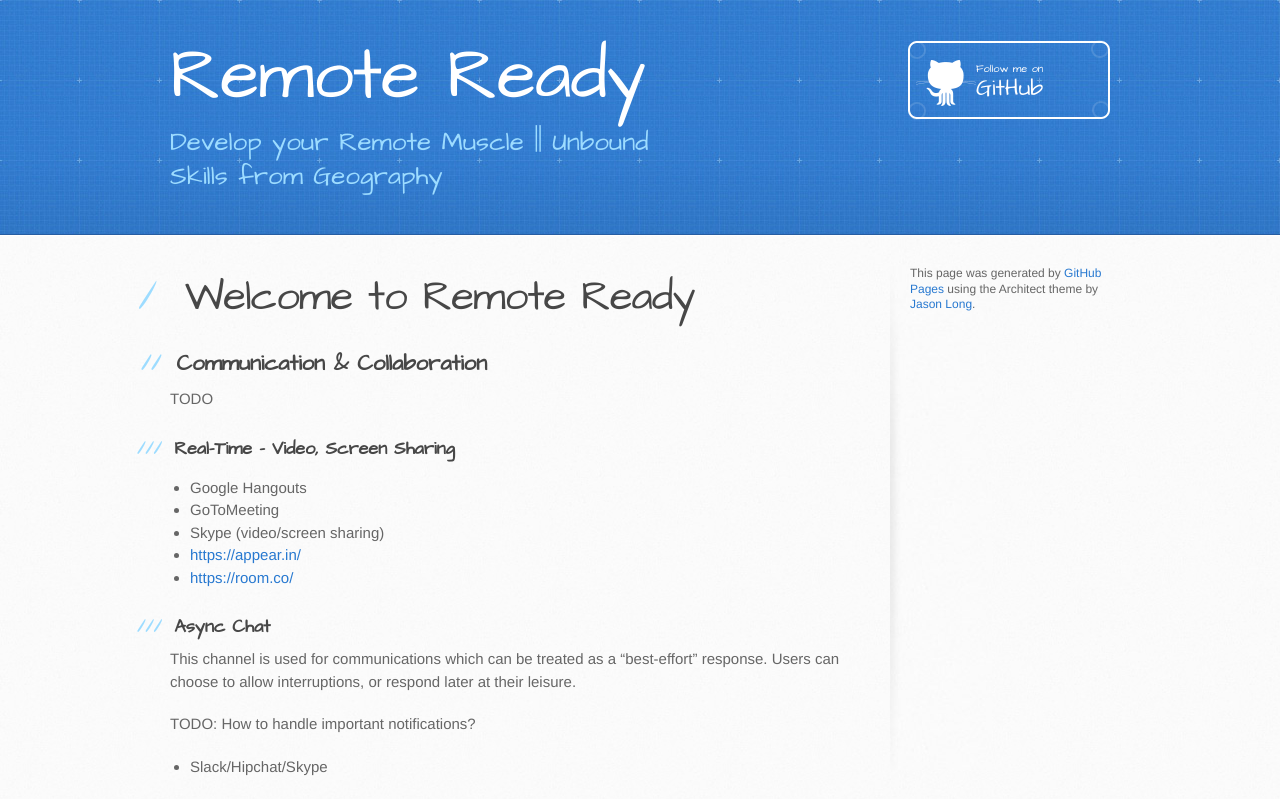
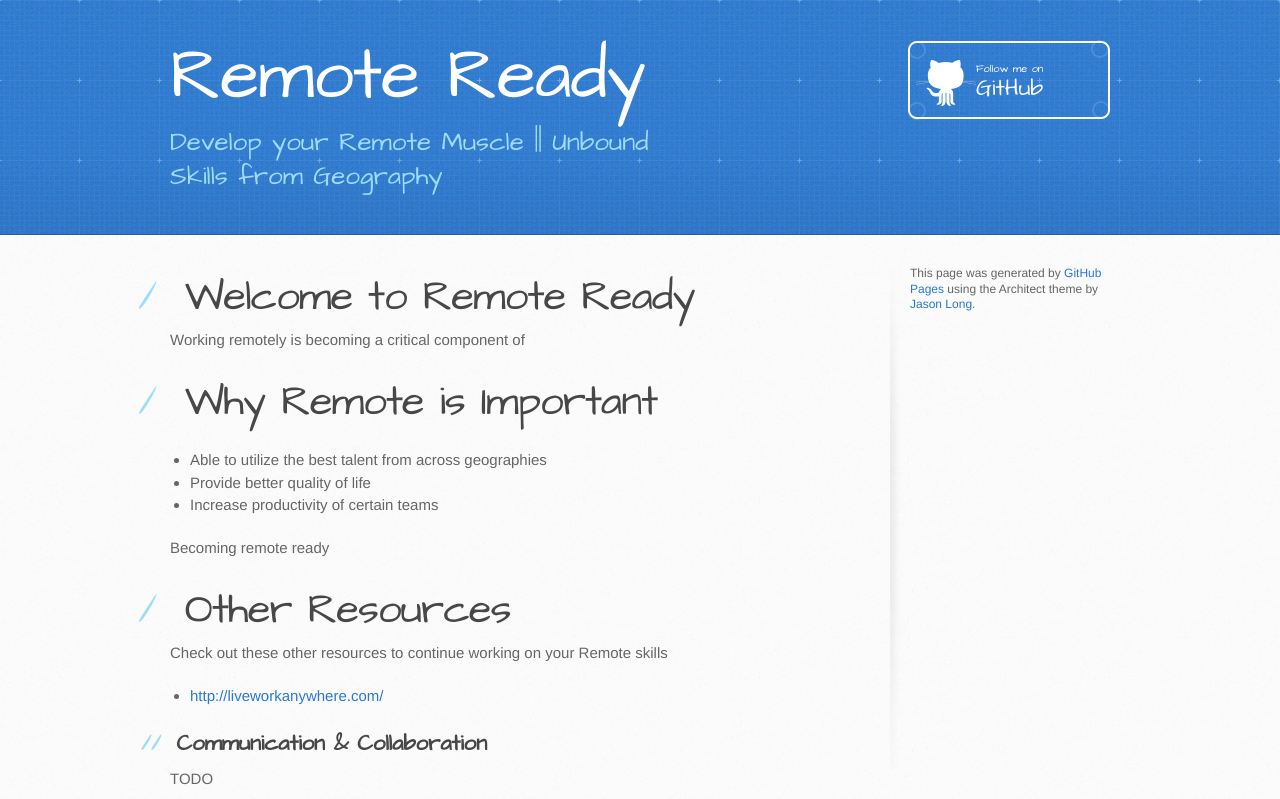
Before and after one commit to RemoteReady/remoteready.github.io, a plain HTML site: page index.html in a window 1280 px wide. Shown: the top 799 px of the page. Drawn offline with Linux system fonts and the light colour scheme.

Commit message:
Replace master branch with page content via GitHub

```diff
--- a/index.html
+++ b/index.html
@@ -30,6 +30,28 @@
         <section id="main-content">
           <h1>
 <a id="welcome-to-remote-ready" class="anchor" href="#welcome-to-remote-ready" aria-hidden="true"><span class="octicon octicon-link"></span></a>Welcome to Remote Ready</h1>
+
+<p>Working remotely is becoming a critical component of</p>
+
+<h1>
+<a id="why-remote-is-important" class="anchor" href="#why-remote-is-important" aria-hidden="true"><span class="octicon octicon-link"></span></a>Why Remote is Important</h1>
+
+<ul>
+<li>Able to utilize the best talent from across geographies</li>
+<li>Provide better quality of life</li>
+<li>Increase productivity of certain teams</li>
+</ul>
+
+<p>Becoming remote ready</p>
+
+<h1>
+<a id="other-resources" class="anchor" href="#other-resources" aria-hidden="true"><span class="octicon octicon-link"></span></a>Other Resources</h1>
+
+<p>Check out these other resources to continue working on your Remote skills</p>
+
+<ul>
+<li><a href="http://liveworkanywhere.com/">http://liveworkanywhere.com/</a></li>
+</ul>
 
 <h2>
 <a id="communication--collaboration" class="anchor" href="#communication--collaboration" aria-hidden="true"><span class="octicon octicon-link"></span></a>Communication &amp; Collaboration</h2>
```
Also changed, not shown: params.json (+1 -1 lines).
